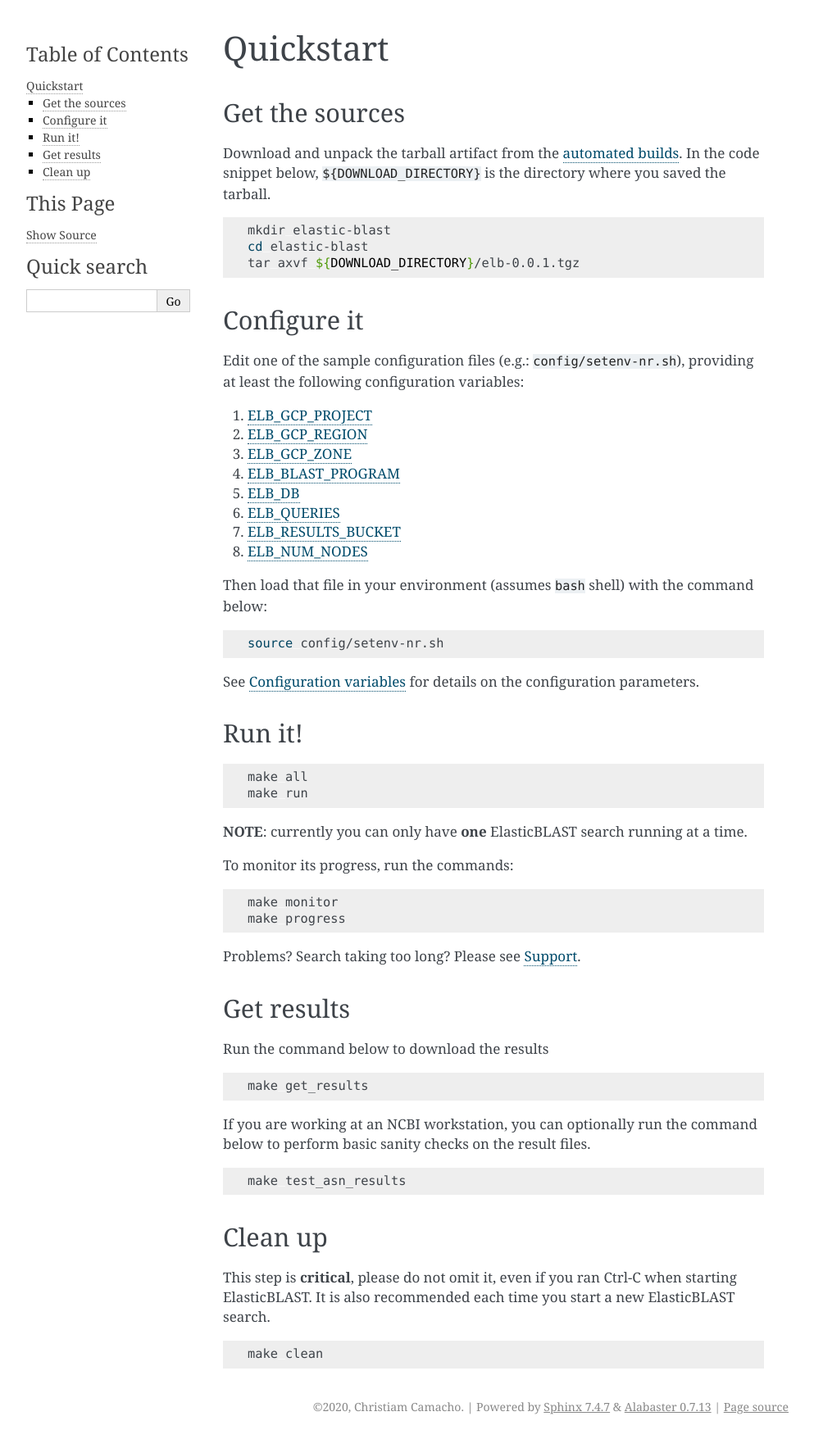
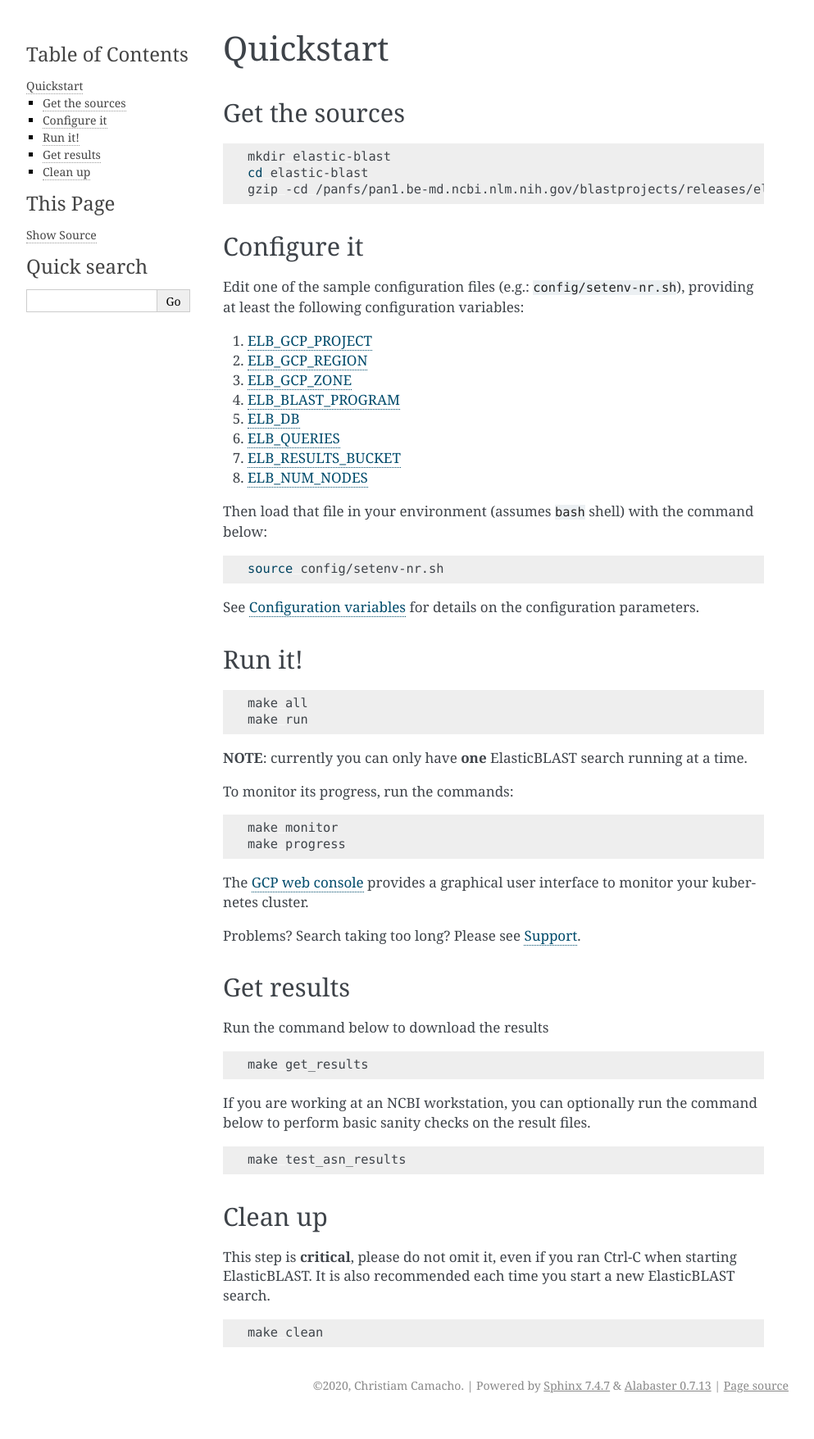
Before and after one commit to ncbi/elastic-blast-docs, a Sphinx documentation site: the page built from docs/source/quickstart.rst, in a window 1280 px wide. Shown: the whole page at 82% size, without its empty margins (148-1141 px from the left). Built offline with Sphinx 7.4.7, drawn with Linux system fonts in a browser that asks for light colours; after the commit the page ends 1730 px from its top, so only the background shows below that.

Commit message:
Fix get sources link, add cost and issues pages

```diff
--- a/docs/source/configuration.rst
+++ b/docs/source/configuration.rst
@@ -81,7 +81,9 @@
     * Default: Disabled
     * Values: Any string. Set to any value to enable.
 
-    Use `pre-emptible nodes <https://cloud.google.com/kubernetes-engine/docs/how-to/preemptible-vms>`_ in the kubernetes cluster.
+    Use `preemptible nodes <https://cloud.google.com/kubernetes-engine/docs/how-to/preemptible-vms>`_ in the kubernetes cluster.
+
+    **Note**: This is only recommended if your ElasticBLAST search will take a few hours (less than 24).
 
 .. _elb_pd_size:
 
--- a/docs/source/index.rst
+++ b/docs/source/index.rst
@@ -10,6 +10,9 @@
 Features
 --------
 
+* Supports :ref:`preemptible nodes<ELB_USE_PREEMPTIBLE>` for cost savings
+* Experimental: :ref:`cost`
+
 .. toctree::
    :maxdepth: 1
    :caption: Contents:
@@ -19,4 +22,6 @@
    configuration
    support
    troubleshooting
+   cost
+   issues
    LICENSE
--- a/docs/source/quickstart.rst
+++ b/docs/source/quickstart.rst
@@ -5,14 +5,12 @@
 
 Get the sources
 ---------------
-Download and unpack the tarball artifact from the `automated builds <https://teamcity.ncbi.nlm.nih.gov/buildConfiguration/Blast_ElasticBlast_TestReleaseTarball?branch=&mode=builds>`_.
-In the code snippet below, ``${DOWNLOAD_DIRECTORY}`` is the directory where you saved the tarball.
 
 .. code-block:: shell
 
     mkdir elastic-blast
     cd elastic-blast
-    tar axvf ${DOWNLOAD_DIRECTORY}/elb-{VERSION}.tgz
+    gzip -cd /panfs/pan1.be-md.ncbi.nlm.nih.gov/blastprojects/releases/elastic-blast/elb-${VERSION}.tgz | tar xvf -
 
 Configure it
 ------------
@@ -55,6 +53,9 @@
     make monitor
     make progress
 
+The `GCP web console <https://console.cloud.google.com/kubernetes/list>`_
+provides a graphical user interface to monitor your kubernetes cluster.
+
 Problems? Search taking too long? Please see :ref:`support`.
 
 Get results
```
Also changed, not shown: docs/source/cost.rst (added, +42 -0 lines), docs/source/issues.rst (added, +10 -0 lines).
